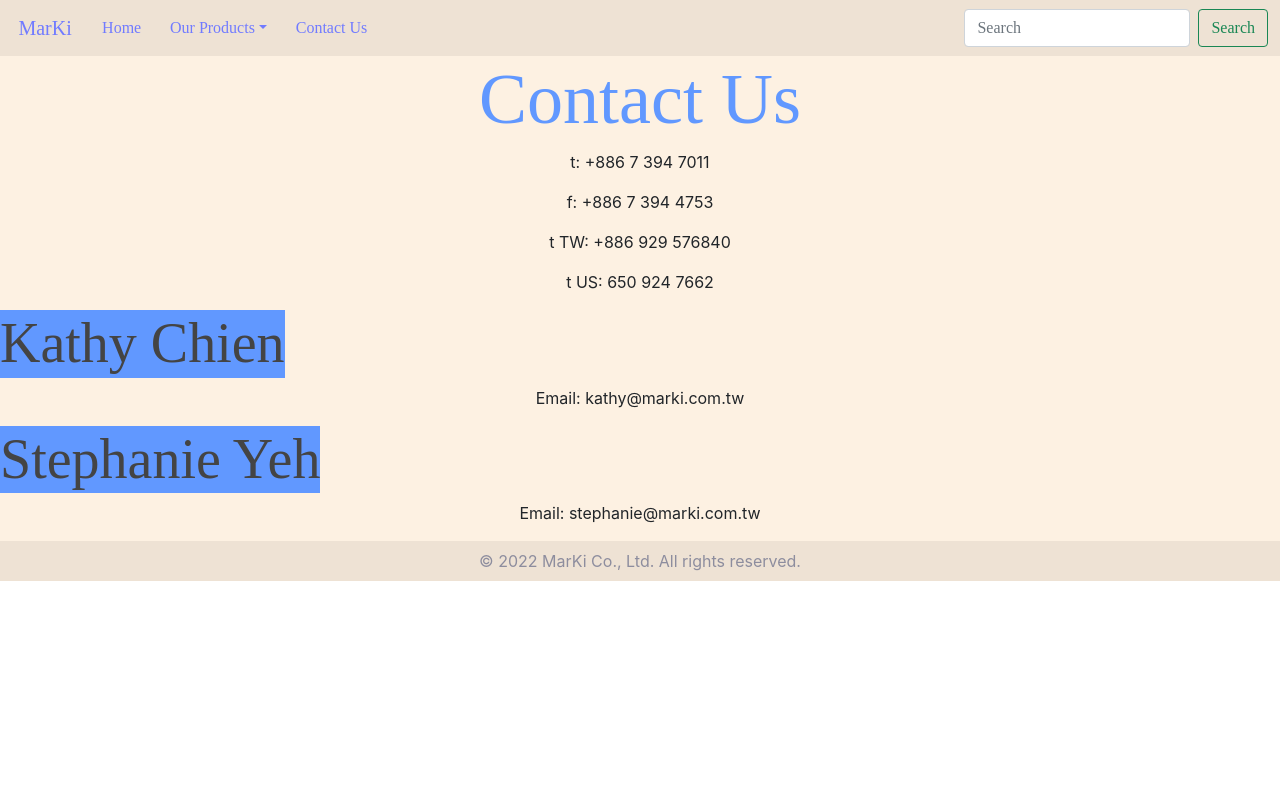
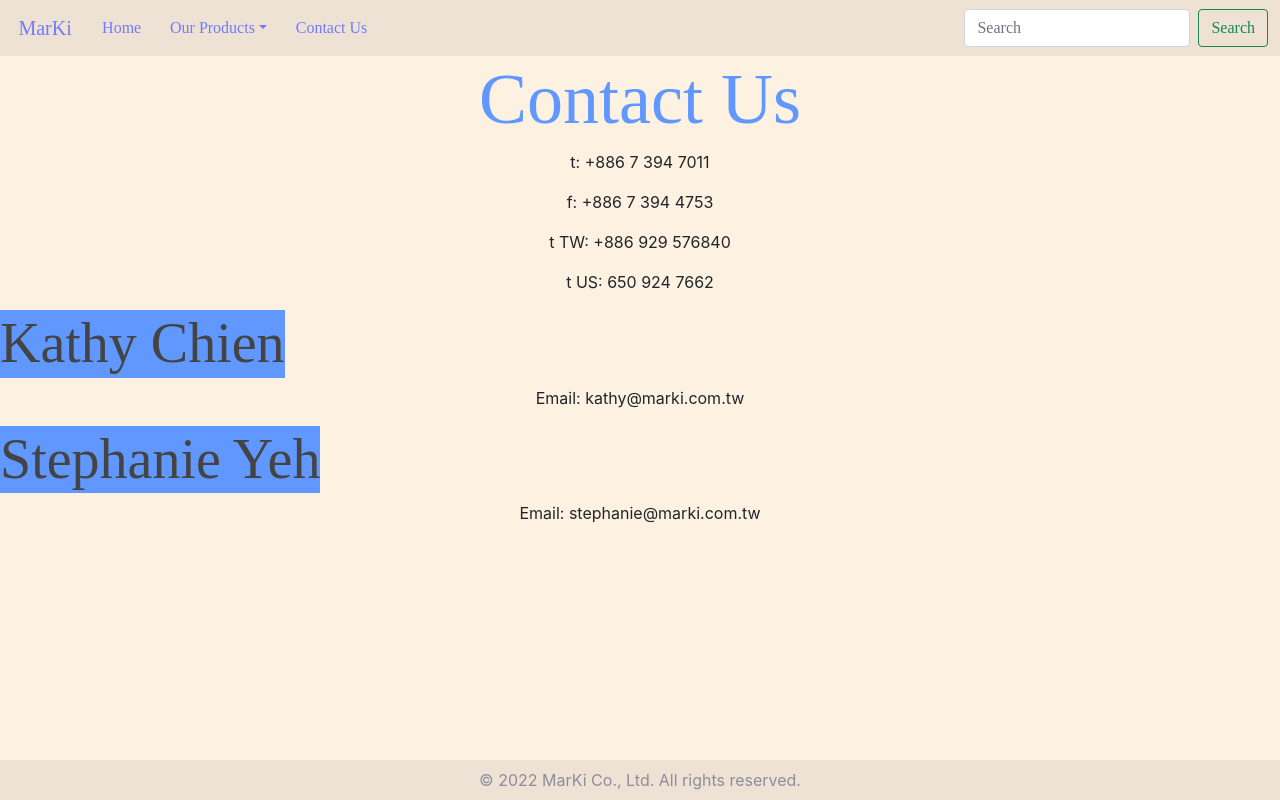
Before and after one commit to imjchiang/react-marki, a React (Create React App) app: page /contact in a window 1280 px wide. Built offline with nearby package versions, Linux system fonts and the light colour scheme; a web font is replaced by a local one.

Commit message:
[Footer] set on bottom of the page

```diff
--- a/src/App.css
+++ b/src/App.css
@@ -1,6 +1,20 @@
 @import url('https://fonts.googleapis.com/css2?family=Julius+Sans+One&family=Trirong:wght@500&display=swap');
 
-.App {
-  text-align: center;
-  background-color: rgb(253, 241, 226);
+.App
+{
+    text-align: center;
+    background-color: rgb(253, 241, 226);
+    min-height: 100vh;
 }
+
+.page
+{
+    min-height: 100%;
+}
+
+.bottom-footer
+{
+    position: absolute;
+    bottom: 0;
+    width: 100%;
+}
--- a/src/components/Contact.js
+++ b/src/components/Contact.js
@@ -1,4 +1,4 @@
-import React from 'react';
+import React, { useState, useEffect } from 'react';
 import { motion } from 'framer-motion';
 
 // components
@@ -8,8 +8,19 @@ import Footer from './Footer.js';
 
 const Contact = () =>
 {
+    const [footPos, setFootPos] = useState();
+
+    useEffect(() =>
+    {
+        if (document.documentElement.scrollHeight <= window.innerHeight)
+        {
+            setFootPos('bottom-footer');
+        }
+    }, []);
+
     return(
         <motion.div
+            className='page'
             key='contact'
             initial={{opacity:0}}
             animate={{opacity:1, transition:{duration:1}}}
@@ -27,7 +38,9 @@ const Contact = () =>
             <h2>Stephanie Yeh</h2>
             <p>Email: stephanie@marki.com.tw</p>
 
-            <Footer />
+            <div className={footPos}>
+                <Footer />
+            </div>
 
         </motion.div>
     )
--- a/src/components/DisplayProducts.js
+++ b/src/components/DisplayProducts.js
@@ -1,4 +1,4 @@
-import React, { useState } from 'react';
+import React, { useState, useEffect } from 'react';
 import { motion } from 'framer-motion';
 
 // components
@@ -11,6 +11,15 @@ import '../css/display.css';
 const DisplayProducts = (props) =>
 {
     const [viewedproducts, setViewedproducts] = useState([]);
+    const [footPos, setFootPos] = useState();
+
+    useEffect(() =>
+    {
+        if (document.documentElement.scrollHeight <= window.innerHeight)
+        {
+            setFootPos('bottom-footer');
+        }
+    }, []);
 
     // sets the specific category and variations to display
     const handleSort = (cat, type, vari) =>
@@ -73,6 +82,7 @@ const DisplayProducts = (props) =>
 
     return(
         <motion.div
+            className='page'
             key='products'
             initial={{opacity:0}}
             animate={{opacity:1, transition:{duration:1}}}
@@ -122,7 +132,9 @@ const DisplayProducts = (props) =>
                 </button>
             </form>
 
-            <Footer />
+            <div className={footPos}>
+                <Footer />
+            </div>
 
         </motion.div>
     );
--- a/src/components/Footer.js
+++ b/src/components/Footer.js
@@ -1,4 +1,5 @@
 import React from 'react';
+import { motion } from 'framer-motion';
 
 // css
 import '../css/navbar.css';
@@ -6,9 +7,13 @@ import '../css/navbar.css';
 const Footer = () =>
 {
     return(
-        <div className='footer'>
+        <motion.div className='footer'
+            key='home'
+            initial={{opacity:0}}
+            animate={{opacity:1, transition:{duration:1}}}
+            exit={{opacity:0, transition:{duration:1}}}>
             © 2022 MarKi Co., Ltd. All rights reserved.
-        </div>
+        </motion.div>
     )
 }
 
--- a/src/components/Home.js
+++ b/src/components/Home.js
@@ -1,4 +1,4 @@
-import React, { useState } from 'react';
+import React, { useState, useEffect } from 'react';
 import { Link } from 'react-router-dom';
 import { motion } from 'framer-motion';
 
@@ -17,6 +17,15 @@ import aboutPan from '../images/aboutPan.png';
 const Home = () =>
 {
     const [appear, setAppear] = useState();
+    const [footPos, setFootPos] = useState();
+
+    useEffect(() =>
+    {
+        if (document.documentElement.scrollHeight < window.innerHeight)
+        {
+            setFootPos('bottom-footer');
+        }
+    },[]);
 
     // determines where the window will scroll to
     const goTo = (num) =>
@@ -62,6 +71,7 @@ const Home = () =>
 
     return(
         <motion.div
+            className='page'
             key='home'
             initial={{opacity:0}}
             animate={{opacity:1, transition:{duration:1}}}
@@ -126,7 +136,9 @@ const Home = () =>
                 </div>
             </div>
 
-            <Footer />
+            <div className={footPos}>
+                <Footer />
+            </div>
 
         </motion.div>
     )
```
